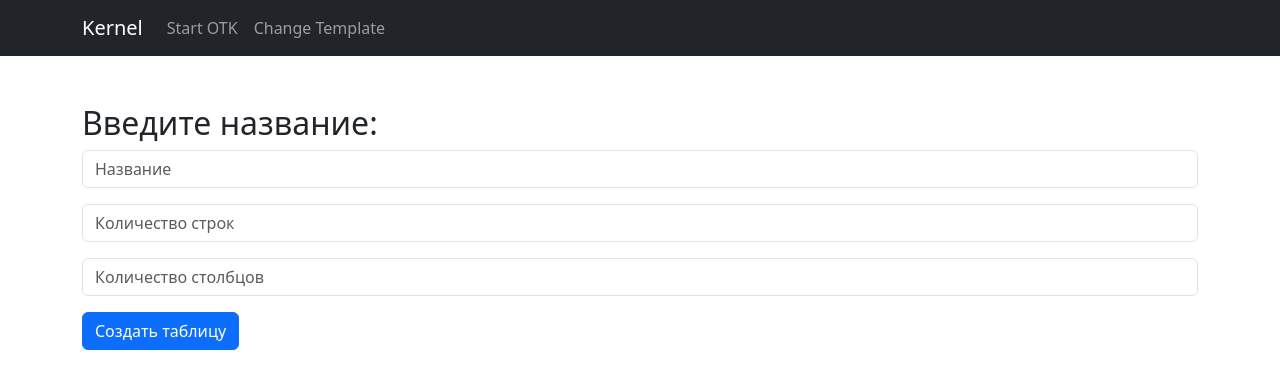
After one commit to SergeyGr07/reports_manager, a Flask app: page /reports/custom_template in a window 1280 px wide. The commit adds this page. Shown: the top 389 px of the page. Run offline with Flask 3, Linux system fonts and the light colour scheme.

Commit message:
Add_new_template

```diff
--- a/routes/report_routing/report_routing.py
+++ b/routes/report_routing/report_routing.py
@@ -112,6 +112,11 @@ def reports():
     return render_template('reports.html')
 
 
+@report.route('/custom_template')
+def custom_template():
+    return render_template('custom_template.html')
+
+
 @report.route('/export_docx')
 def fill_document():
     report_file = BytesIO()
--- /dev/null
+++ b/static/js/custom_template.js
@@ -0,0 +1,27 @@
+function createTable() {
+    var rows = document.getElementById('rowsInput').value;
+    var cols = document.getElementById('colsInput').value;
+    var table = '<table class="table"><thead><tr>';
+
+    // Создаем заголовки столбцов
+    for (var c = 0; c < cols; c++) {
+        table += '<th></th>'; // Пустые заголовки столбцов
+    }
+    table += '</tr></thead><tbody>';
+
+    // Создаем строки с пустыми ячейками для ввода
+    for (var r = 0; r < rows; r++) {
+        table += '<tr>';
+        for (var c = 0; c < cols; c++) {
+            table += '<td><input type="text" class="form-control"></td>';
+        }
+        table += '</tr>';
+    }
+    table += '</tbody></table>';
+
+    var modalBody = document.querySelector('#tableModal .modal-body');
+    modalBody.innerHTML = table;
+
+    var tableModal = new bootstrap.Modal(document.getElementById('tableModal'));
+    tableModal.show();
+}
--- /dev/null
+++ b/templates/custom_template.html
@@ -0,0 +1,58 @@
+<!DOCTYPE html>
+<html lang="ru">
+<head>
+<meta charset="UTF-8">
+<meta name="viewport" content="width=device-width, initial-scale=1.0">
+<title>Custom Template</title>
+<link href="https://cdn.jsdelivr.net/npm/bootstrap@5.3.3/dist/css/bootstrap.min.css" rel="stylesheet">
+</head>
+<body>
+    <nav class="navbar navbar-expand-lg navbar-dark bg-dark">
+        <div class="container">
+          <a class="navbar-brand" href="/">Kernel</a>
+          <button class="navbar-toggler" type="button" data-bs-toggle="collapse" data-bs-target="#navbarNav" aria-controls="navbarNav" aria-expanded="false" aria-label="Toggle navigation">
+            <span class="navbar-toggler-icon"></span>
+          </button>
+          <div class="collapse navbar-collapse" id="navbarNav">
+            <ul class="navbar-nav">
+              <!-- <li class="nav-item">
+                <a class="nav-link" href="/reports">Отчеты</a>
+              </li> -->
+              <li class="nav-item">
+                <a class="nav-link" href="/reports/ticket_form">Start OTK</a>
+              </li>
+              <li>
+                <a class="nav-link" href="/reports/custom_template">Change Template</a>
+              </li>
+            </ul>
+          </div>
+        </div>
+      </nav>
+
+    <div class="container mt-5">
+        <h2>Введите название:</h2>
+        <input type="text" id="titleInput" class="form-control mb-3" placeholder="Название">
+        <input type="number" id="rowsInput" class="form-control mb-3" placeholder="Количество строк">
+        <input type="number" id="colsInput" class="form-control mb-3" placeholder="Количество столбцов">
+        <button class="btn btn-primary" onclick="createTable()">Создать таблицу</button>
+    </div>
+
+    <!-- Модальное окно -->
+    <div class="modal fade" id="tableModal" tabindex="-1" aria-labelledby="tableModalLabel" aria-hidden="true">
+    <div class="modal-dialog">
+        <div class="modal-content">
+        <div class="modal-header">
+            <h5 class="modal-title" id="tableModalLabel">Таблица</h5>
+            <button type="button" class="btn-close" data-bs-dismiss="modal" aria-label="Close"></button>
+        </div>
+        <div class="modal-body">
+            <!-- Сюда будет вставлена таблица -->
+        </div>
+        </div>
+    </div>
+    </div>
+
+<script src="/static/js/custom_template.js"></script>
+<script src="https://cdn.jsdelivr.net/npm/bootstrap@5.3.3/dist/js/bootstrap.bundle.min.js"></script>
+</body>
+</html>
--- a/templates/index.html
+++ b/templates/index.html
@@ -22,6 +22,9 @@
           <li class="nav-item">
             <a class="nav-link" href="/reports/ticket_form">Start OTK</a>
           </li>
+          <li>
+            <a class="nav-link" href="/reports/custom_template">Change Template</a>
+          </li>
         </ul>
       </div>
     </div>
--- a/templates/reports.html
+++ b/templates/reports.html
@@ -20,6 +20,9 @@
           </li> -->
           <li class="nav-item">
             <a class="nav-link" href="/reports/ticket_form">Start OTK</a>
+          </li>
+          <li>
+            <a class="nav-link" href="/reports/custom_template">Change Template</a>
           </li>
         </ul>
       </div>
--- a/templates/ticket.html
+++ b/templates/ticket.html
@@ -21,6 +21,9 @@
               </li> -->
               <li class="nav-item">
                 <a class="nav-link" href="/reports/ticket_form">Start OTK</a>
+              </li>
+              <li>
+                <a class="nav-link" href="/reports/custom_template">Change Template</a>
               </li>
             </ul>
           </div>
```
